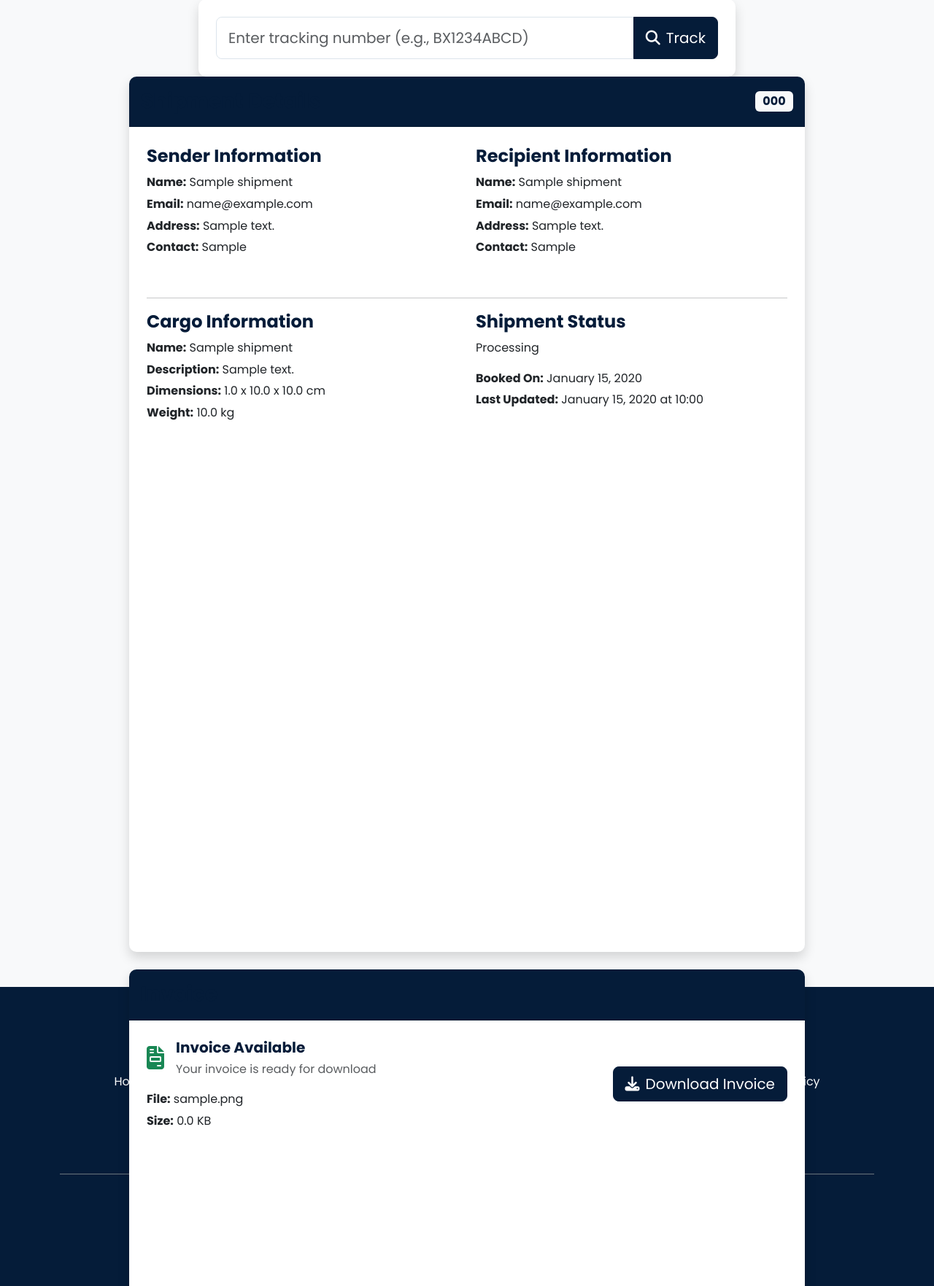
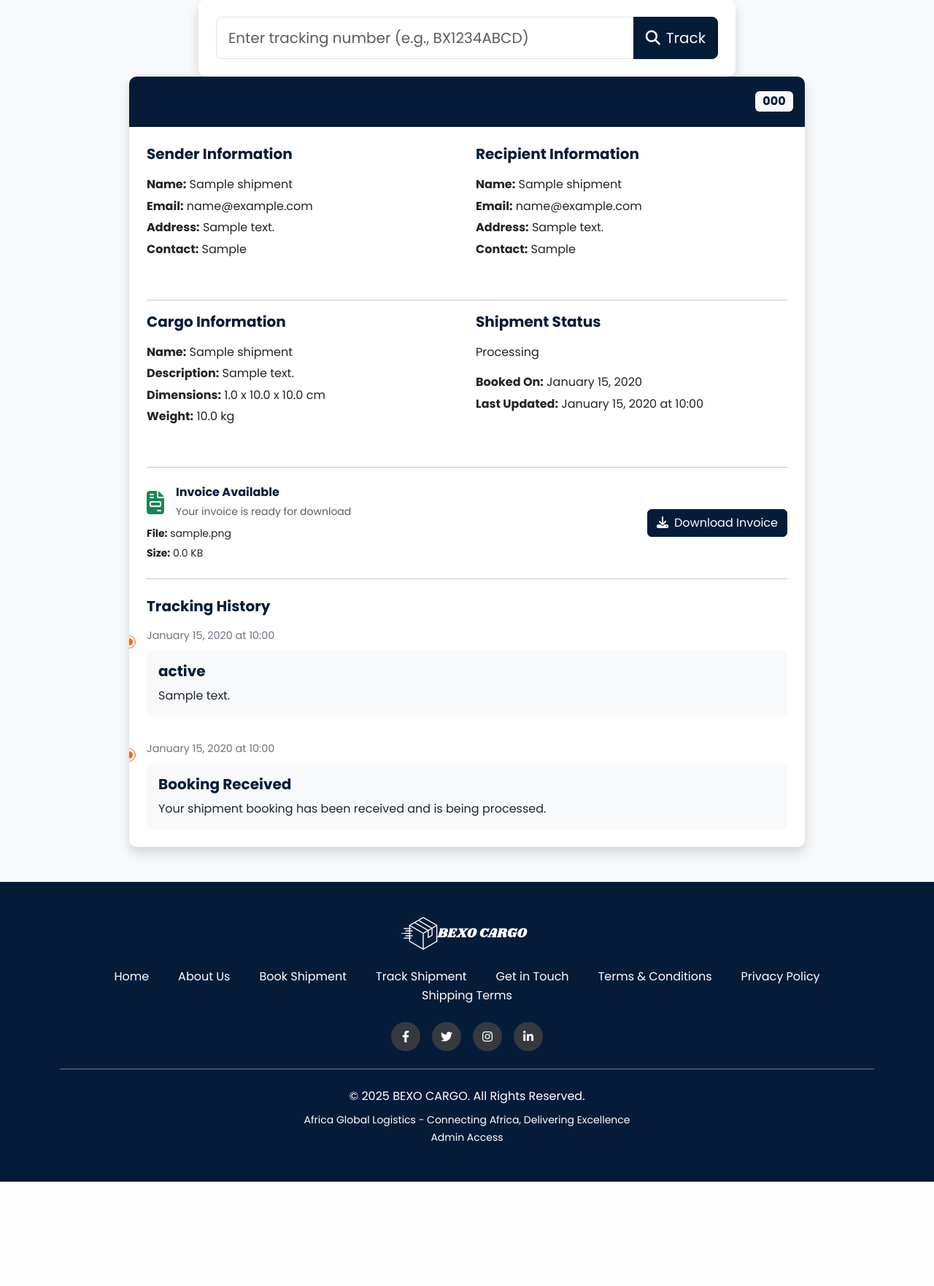
Before and after one commit to reloaded4k/BexoC, a Flask app: template templates/track.html in a window 1280 px wide. Shown: the part 332-2095 px from the top of the page at 73% size. After the commit the page ends 1952 px from the top, so only its background shows below. Run offline with Flask 3, Linux system fonts and the light colour scheme; the template is opened without the code that fills it: values that come from a table or form of the project are taken from there, others are empty; tables that the repository leaves empty hold one stand-in row (values such as "Sample post"); some libraries are stand-ins or nearby versions.

Commit message:
Improve the presentation of shipment tracking details for better readability
Refactors track.html template to enhance the layout and readability of shipment details using Bootstrap classes.

Replit-Commit-Author: Agent
Replit-Commit-Session-Id: 3d817e26-7ad8-4a07-b7f6-237202b7f0ab
Replit-Commit-Screenshot-Url: https://storage.googleapis.com/screenshot-production-us-central1/576b8c06-e46c-40cf-b31b-17ac9001f488/ff4c7f35-642e-4337-9f98-527fecd3cbb0.jpg

```diff
--- a/templates/track.html
+++ b/templates/track.html
@@ -38,25 +38,26 @@
         {% if shipment %}
         <div class="row">
             <div class="col-lg-10 mx-auto">
-                <div class="card border-0 shadow mb-4">
+                <div class="card border-0 shadow">
                     <div class="card-header bg-primary text-white p-3">
                         <div class="d-flex justify-content-between align-items-center">
-                            <h3 class="mb-0">Shipment Details</h3>
+                            <h3 class="mb-0">Shipment Information</h3>
                             <span class="badge bg-light text-primary fs-6">{{ shipment.tracking_number }}</span>
                         </div>
                     </div>
                     <div class="card-body p-4">
-                        <div class="row">
-                            <div class="col-md-6 mb-4">
-                                <h4>Sender Information</h4>
+                        <!-- Shipment Details Section -->
+                        <div class="row mb-4">
+                            <div class="col-md-6 mb-3">
+                                <h5 class="text-primary mb-3">Sender Information</h5>
                                 <p class="mb-1"><strong>Name:</strong> {{ shipment.sender_name }}</p>
                                 <p class="mb-1"><strong>Email:</strong> {{ shipment.sender_email }}</p>
                                 <p class="mb-1"><strong>Address:</strong> {{ shipment.sender_address }}</p>
                                 <p><strong>Contact:</strong> {{ shipment.sender_contact }}</p>
                             </div>
 
-                            <div class="col-md-6 mb-4">
-                                <h4>Recipient Information</h4>
+                            <div class="col-md-6 mb-3">
+                                <h5 class="text-primary mb-3">Recipient Information</h5>
                                 <p class="mb-1"><strong>Name:</strong> {{ shipment.recipient_name }}</p>
                                 <p class="mb-1"><strong>Email:</strong> {{ shipment.recipient_email }}</p>
                                 <p class="mb-1"><strong>Address:</strong> {{ shipment.recipient_address }}</p>
@@ -67,8 +68,8 @@
                         <hr>
 
                         <div class="row">
-                            <div class="col-md-6 mb-4">
-                                <h4>Cargo Information</h4>
+                            <div class="col-md-6 mb-3">
+                                <h5 class="text-primary mb-3">Cargo Information</h5>
                                 <p class="mb-1"><strong>Name:</strong> {{ shipment.cargo_name }}</p>
                                 <p class="mb-1"><strong>Description:</strong> {{ shipment.cargo_description }}</p>
                                 <p class="mb-1"><strong>Dimensions:</strong>
@@ -87,8 +88,8 @@
                                 </p>
                             </div>
 
-                            <div class="col-md-6 mb-4">
-                                <h4>Shipment Status</h4>
+                            <div class="col-md-6 mb-3">
+                                <h5 class="text-primary mb-3">Shipment Status</h5>
                                 <div class="d-flex align-items-center mb-3">
                                     <span class="status-badge
                                         {% if 'Delivered' in shipment.current_status %}
@@ -116,51 +117,46 @@
                                 </p>
                             </div>
                         </div>
-                    </div>
-                </div>
 
                         <!-- Invoice Section -->
-                <div class="card border-0 shadow tracking-invoice-section">
-                    <div class="card-header bg-primary text-white p-3">
-                        <h3 class="mb-0">Invoice</h3>
-                    </div>
-                    <div class="card-body p-4">
+                        <hr class="my-4">
+                        <div class="row mb-4">
+                            <div class="col-12">
                                 {% if shipment.invoice %}
                                     <div class="row align-items-center">
                                         <div class="col-md-8">
-                                    <div class="d-flex align-items-center mb-3">
+                                            <div class="d-flex align-items-center mb-2">
                                                 <i class="fas fa-file-invoice fa-2x text-success me-3"></i>
                                                 <div>
-                                            <h5 class="mb-1">Invoice Available</h5>
-                                            <p class="text-muted mb-0">Your invoice is ready for download</p>
+                                                    <h6 class="mb-1">Invoice Available</h6>
+                                                    <p class="text-muted mb-0 small">Your invoice is ready for download</p>
                                                 </div>
                                             </div>
-                                    <p class="mb-1"><strong>File:</strong> {{ shipment.invoice.filename }}</p>
-                                    <p class="mb-0"><strong>Size:</strong> {{ "%.1f"|format(shipment.invoice.file_size / 1024) }} KB</p>
+                                            <p class="mb-1 small"><strong>File:</strong> {{ shipment.invoice.filename }}</p>
+                                            <p class="mb-0 small"><strong>Size:</strong> {{ "%.1f"|format(shipment.invoice.file_size / 1024) }} KB</p>
                                         </div>
                                         <div class="col-md-4 text-end">
                                             <a href="{{ url_for('main.download_invoice', tracking_number=shipment.tracking_number) }}"
-                                       class="btn btn-primary btn-lg" target="_blank">
+                                               class="btn btn-primary" target="_blank">
                                                 <i class="fas fa-download me-2"></i>Download Invoice
                                             </a>
                                         </div>
                                     </div>
                                 {% else %}
-                            <div class="text-center py-4">
-                                <i class="fas fa-file-invoice fa-3x text-muted mb-3"></i>
-                                <h5 class="mb-2">Invoice Not Yet Available</h5>
-                                <p class="text-muted mb-0">Your invoice will be available here once processing is complete.</p>
+                                    <div class="text-center py-3">
+                                        <i class="fas fa-file-invoice fa-2x text-muted mb-2"></i>
+                                        <h6 class="mb-1">Invoice Not Yet Available</h6>
+                                        <p class="text-muted mb-0 small">Your invoice will be available here once processing is complete.</p>
                                     </div>
                                 {% endif %}
                             </div>
                         </div>
 
-                <!-- Tracking Timeline -->
-                <div class="card border-0 shadow">
-                    <div class="card-header bg-primary text-white p-3">
-                        <h3 class="mb-0">Tracking History</h3>
-                    </div>
-                    <div class="card-body p-4">
+                        <!-- Tracking History Section -->
+                        <hr class="my-4">
+                        <div class="row">
+                            <div class="col-12">
+                                <h5 class="text-primary mb-3">Tracking History</h5>
                                 <div class="timeline">
                             {% for history in shipment.tracking_history|sort(attribute='timestamp', reverse=True) %}
                             <div class="timeline-item">
```
Lines whose indentation alone changed are shown as unchanged.
